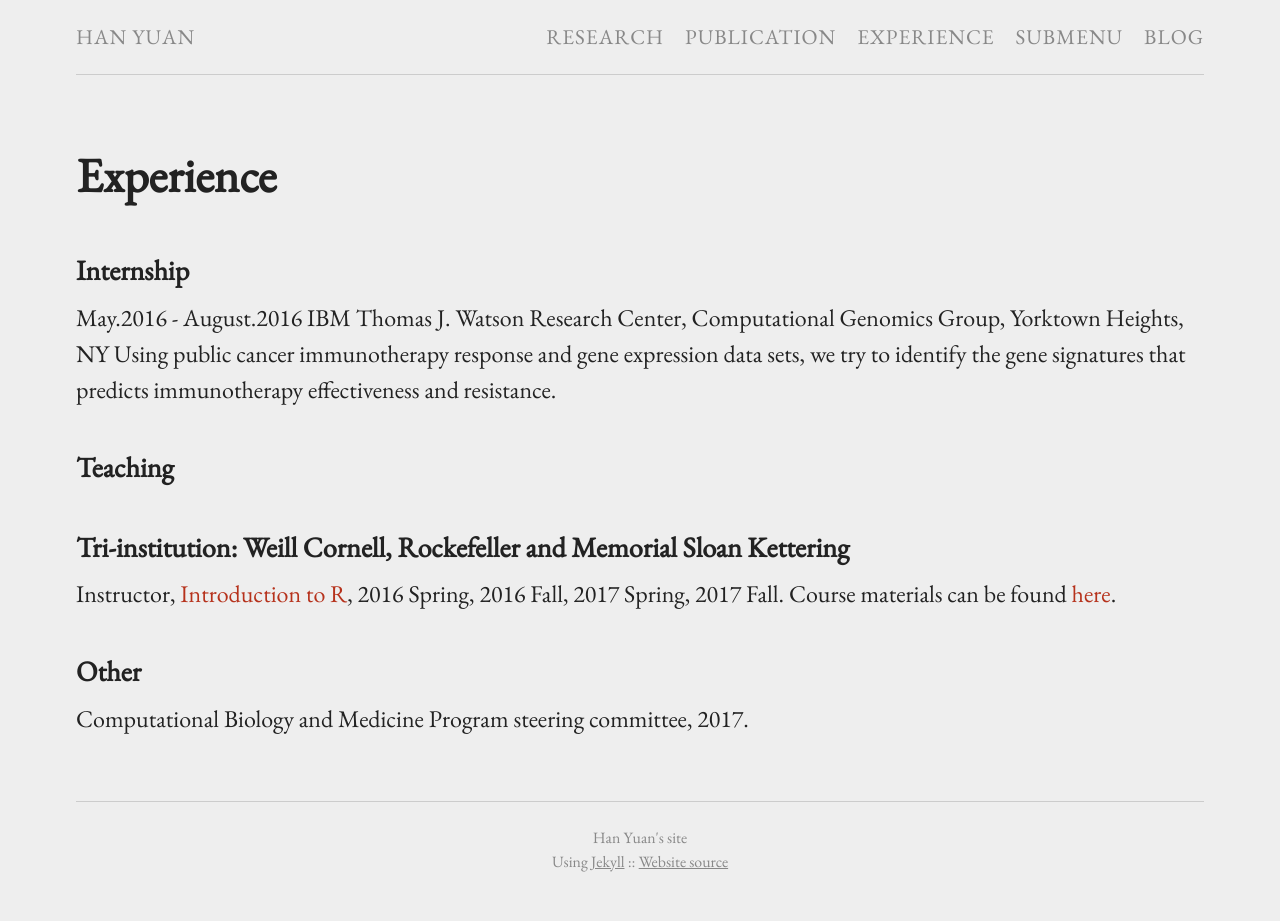
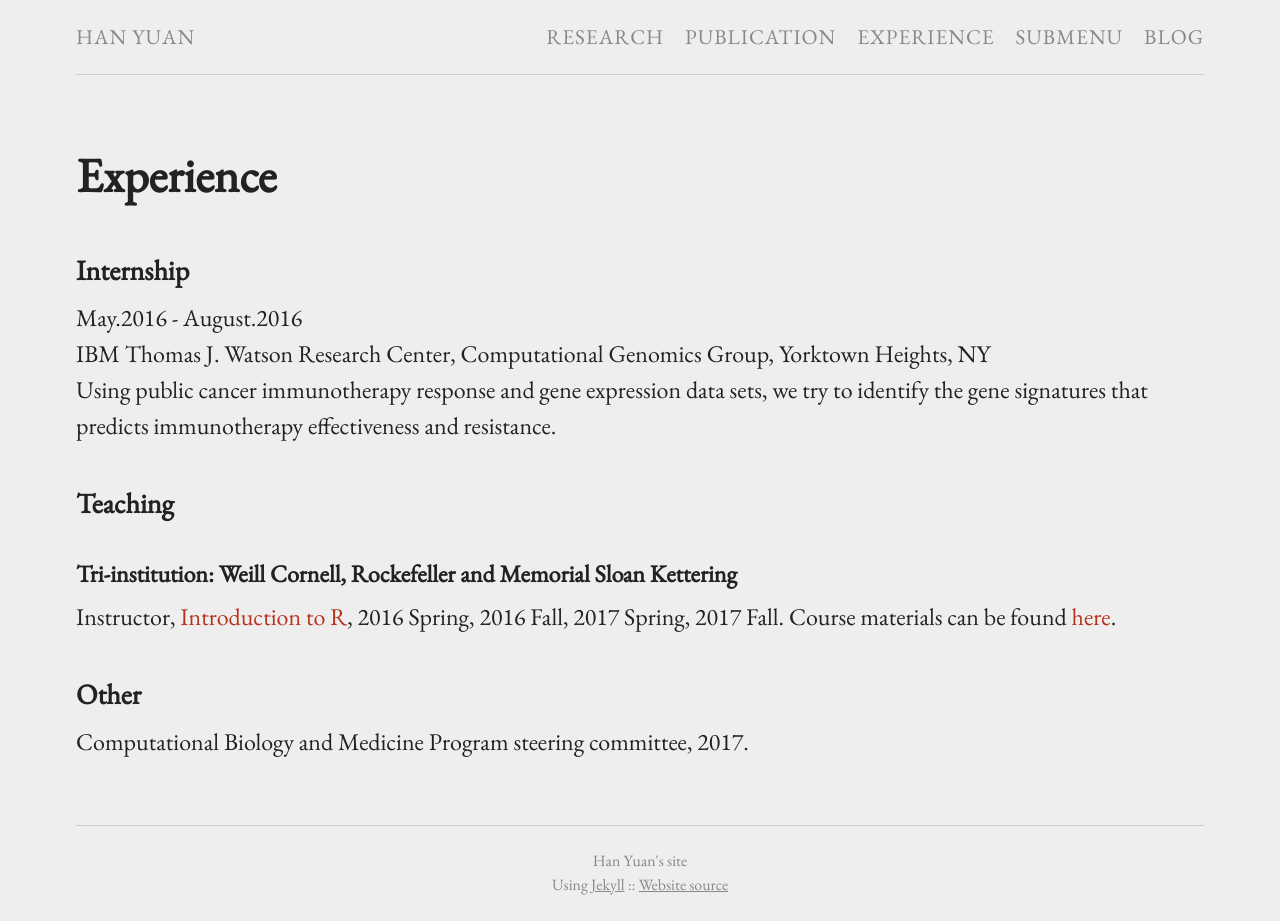
Before and after one commit to hy395/hy395.github.io, a Jekyll site: the page built from experience.md, in a window 1280 px wide. Built offline with Jekyll 4.4.1, drawn with Linux system fonts in a browser that asks for light colours; before the commit the page ends 900 px from its top, so only the background shows below that.

```diff
--- a/experience.md
+++ b/experience.md
@@ -5,14 +5,14 @@ permalink: /experience/
 ---
 
 ### Internship
-May.2016 - August.2016
-IBM Thomas J. Watson Research Center, Computational Genomics Group, Yorktown Heights, NY
+May.2016 - August.2016 <br />
+IBM Thomas J. Watson Research Center, Computational Genomics Group, Yorktown Heights, NY <br />
 Using public cancer immunotherapy response and gene expression data sets, we try to identify the gene signatures that predicts immunotherapy effectiveness and resistance.
 
 ### Teaching
-### Tri-institution: Weill Cornell, Rockefeller and Memorial Sloan Kettering
+#### Tri-institution: Weill Cornell, Rockefeller and Memorial Sloan Kettering
 Instructor, [Introduction to R], 2016 Spring, 2016 Fall,  2017 Spring, 2017 Fall.
-Course materials can be found [here].
+Course materials can be found [here]. <br />
 
 ### Other
 Computational Biology and Medicine Program steering committee, 2017.
```
